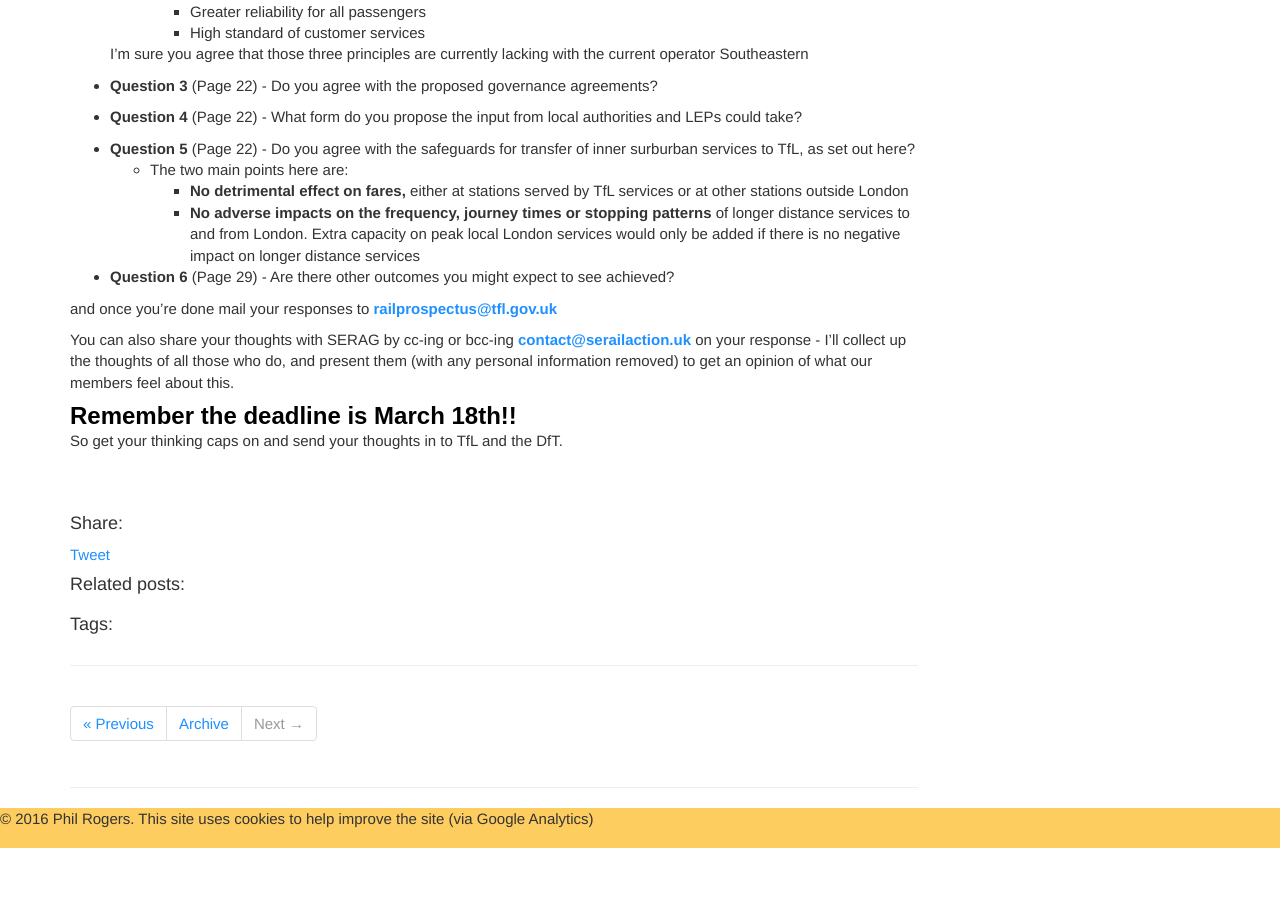
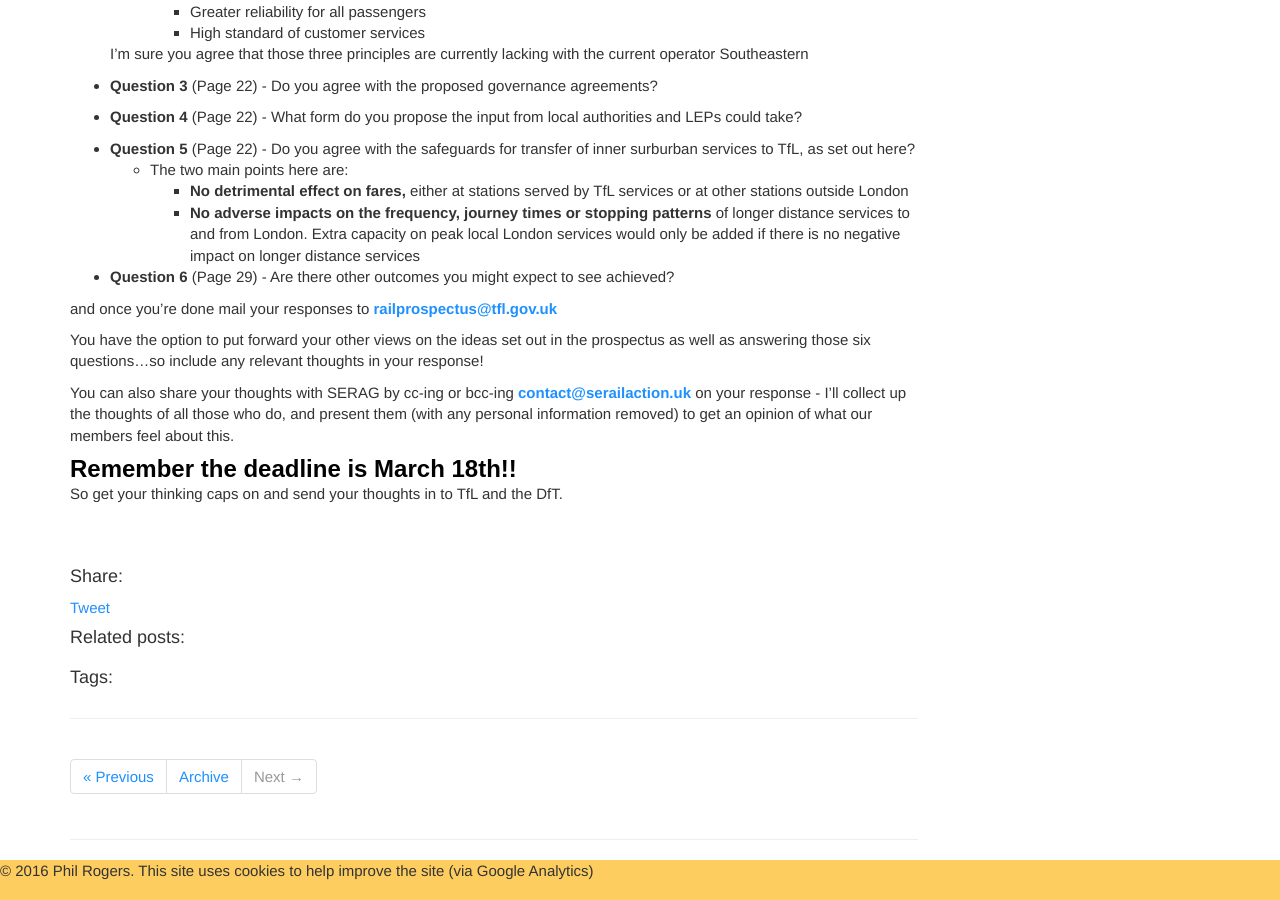
Before and after one commit to serailaction/serailaction.github.io, a Jekyll site: the page built from _posts/2016-03-10-DfT-TfL-Southeastern-Consultation.md, in a window 1280 px wide and 900 px high, scrolled down 966 px. Built offline with Jekyll 4.4.1, drawn with Linux system fonts in a browser that asks for light colours; nearby versions of some CDN libraries; comment, search, counter and statistics services are not loaded; before the commit the page ends 1814 px from its top, so only the background shows below that.

Commit message:
added a bit

```diff
--- a/_posts/2016-03-10-DfT-TfL-Southeastern-Consultation.md
+++ b/_posts/2016-03-10-DfT-TfL-Southeastern-Consultation.md
@@ -61,6 +61,8 @@
 
 and once you're done mail your responses to <b>[railprospectus@tfl.gov.uk](mailto:railprospectus@tfl.gov.uk)</b>
 
+You have the option to put forward your other views on the ideas set out in the prospectus as well as answering those six questions...so include any relevant thoughts in your response!
+
 You can also share your thoughts with SERAG by cc-ing or bcc-ing <b>[contact@serailaction.uk](mailto:contact@serailaction.uk)</b> on your response - I'll collect up the thoughts of all those who do, and present them (with any personal information removed) to get an opinion of what our members feel about this.
 
 ### Remember the deadline is March 18th!!
```
